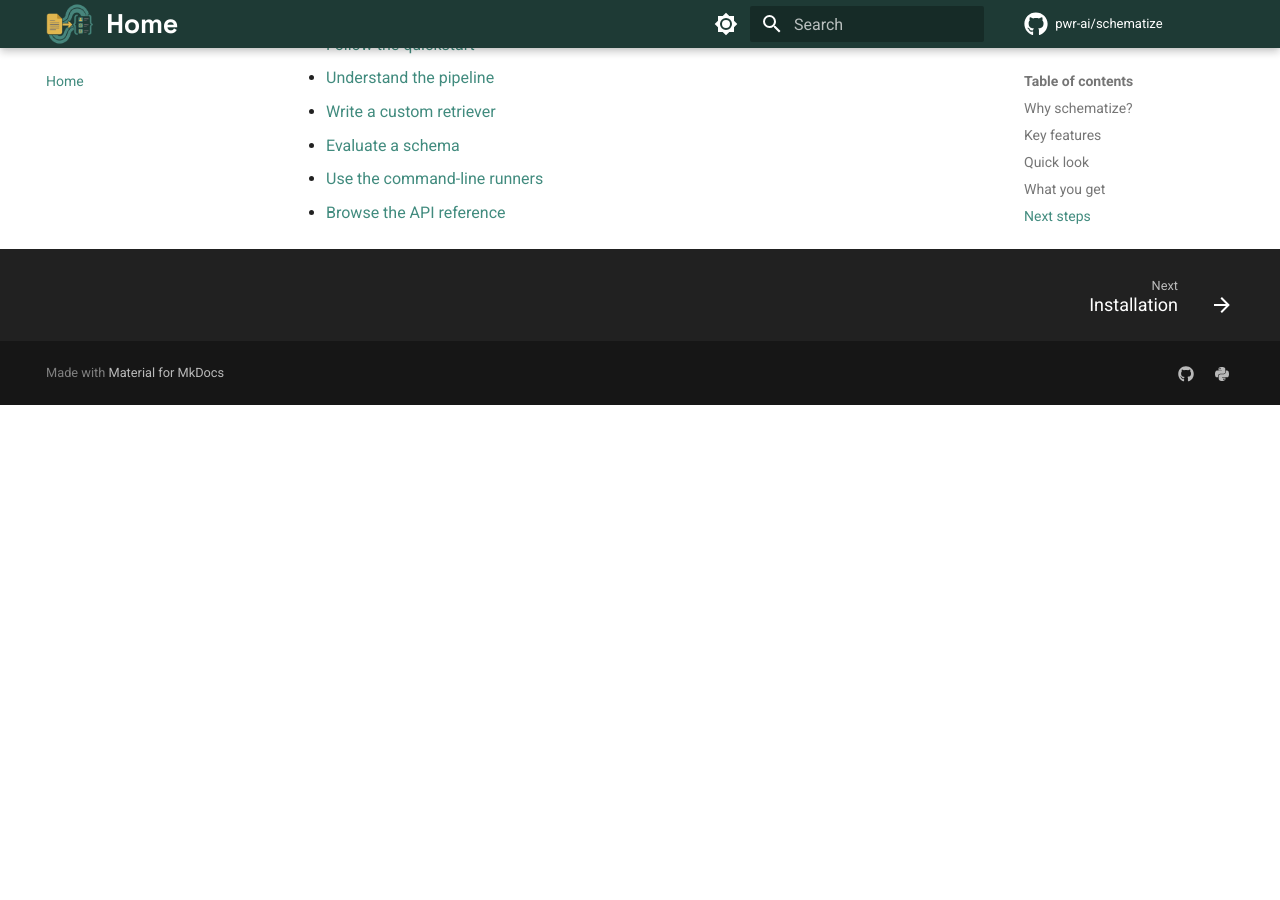
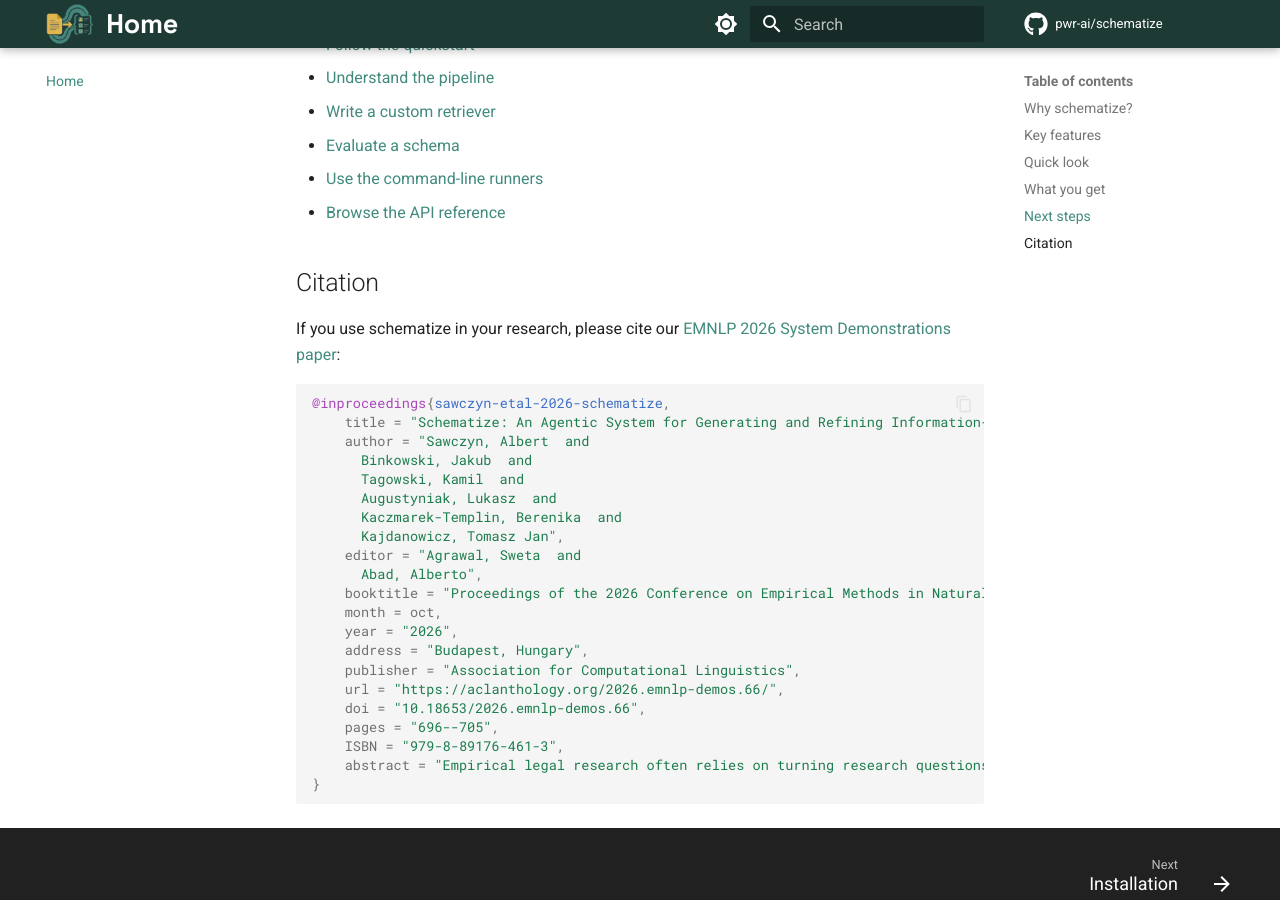
Before and after one commit to pwr-ai/schematize, an MkDocs documentation site: the page built from docs/index.md, in a window 1280 px wide and 900 px high, scrolled down 2874 px. Built offline with MkDocs 1.6.1 and Material for MkDocs 9.7.7, drawn with Linux system fonts in a browser that asks for light colours; comment, search, counter and statistics services are not loaded; before the commit the page ends 3279 px from its top, so only the background shows below that; some of the changed text lies outside the part shown.

Commit message:
feat: add Kamil Tagowski as an author and update citation details for EMNLP 2026 paper in README and documentation

````diff
--- a/docs/index.md
+++ b/docs/index.md
@@ -5,6 +5,8 @@
 </div>
 
 <div align="center" markdown="1">
+
+🎉 **Our paper was accepted at [EMNLP 2026 System Demonstrations](https://aclanthology.org/2026.emnlp-demos.66/)** 🎉
 
 [![PyPI version](https://img.shields.io/pypi/v/schematize.svg)](https://pypi.org/project/schematize/)
 [![Docs](https://img.shields.io/badge/docs-pwr--ai.github.io-blue.svg)](https://pwr-ai.github.io/schematize)
@@ -16,8 +18,6 @@
 [GitHub repo](https://github.com/pwr-ai/schematize) ·
 [Examples](https://pwr-ai.github.io/schematize/examples/) ·
 [PyPI](https://pypi.org/project/schematize/)
-
-<br>
 
 <div style="display: flex; align-items: center; justify-content: center; gap: 1.5rem;">
   <img src="assets/logo_dep.svg" alt="Department of Artificial Intelligence logo" style="height: 80px; background: #fff; padding: 4px 8px; border-radius: 4px;">
@@ -111,3 +111,31 @@
 - [Evaluate a schema](guides/evaluation.md)
 - [Use the command-line runners](guides/cli.md)
 - [Browse the API reference](api/schema_generator.md)
+
+## Citation
+
+If you use schematize in your research, please cite our [EMNLP 2026 System Demonstrations paper](https://aclanthology.org/2026.emnlp-demos.66/):
+
+```bibtex
+@inproceedings{sawczyn-etal-2026-schematize,
+    title = "Schematize: An Agentic System for Generating and Refining Information-Extraction Schemas for Legal Research",
+    author = "Sawczyn, Albert  and
+      Binkowski, Jakub  and
+      Tagowski, Kamil  and
+      Augustyniak, Lukasz  and
+      Kaczmarek-Templin, Berenika  and
+      Kajdanowicz, Tomasz Jan",
+    editor = "Agrawal, Sweta  and
+      Abad, Alberto",
+    booktitle = "Proceedings of the 2026 Conference on Empirical Methods in Natural Language Processing: System Demonstrations",
+    month = oct,
+    year = "2026",
+    address = "Budapest, Hungary",
+    publisher = "Association for Computational Linguistics",
+    url = "https://aclanthology.org/2026.emnlp-demos.66/",
+    doi = "10.18653/2026.emnlp-demos.66",
+    pages = "696--705",
+    ISBN = "979-8-89176-461-3",
+    abstract = "Empirical legal research often relies on turning research questions into structured data extracted from large collections of rulings and judgments. Designing the extraction schema and then extracting the data remain a manual, expertise-heavy bottleneck. We present schematize, an open-source multi-agent system that interactively turns a researcher{'}s problem statement into a validated extraction schema that can later be used for autonomous extraction. Schematize couples (i) a clarification dialogue that elicits implicit expert intent, (ii) iterative schema generation, (iii) data-grounded refinement that tests the schema against documents, and (iv) chat-based post-editing. We evaluated the system with human legal professional, introducing our novel methodology, and schematize achieves top performance in most of tested configurations. While the system is designed to be domain-agnostic and applicable to any document collection, we tailor and evaluate it on legal research problems. We release schematize as a pip-installable Python package with full documentation."
+}
+```
--- a/pyproject.toml
+++ b/pyproject.toml
@@ -4,7 +4,7 @@
 description = "Agentic system for automated extraction-schema generation from natural language descriptions"
 readme = "README.md"
 license = { text = "MIT" }
-authors = [{ name = "Albert Sawczyn", email = "albert.sawczyn@pwr.edu.pl"}, { name = "Jakub Binkowski", email = "jakub.binkowski@pwr.edu.pl" }]
+authors = [{ name = "Albert Sawczyn", email = "albert.sawczyn@pwr.edu.pl"}, { name = "Jakub Binkowski", email = "jakub.binkowski@pwr.edu.pl" }, { name = "Kamil Tagowski", email = "kamil.tagowski@pwr.edu.pl" }]
 requires-python = ">=3.12"
 classifiers = [
     "Programming Language :: Python :: 3",
````
Also changed, not shown: README.md (+23 -4 lines), docs/faq.md (+30 -0 lines).
